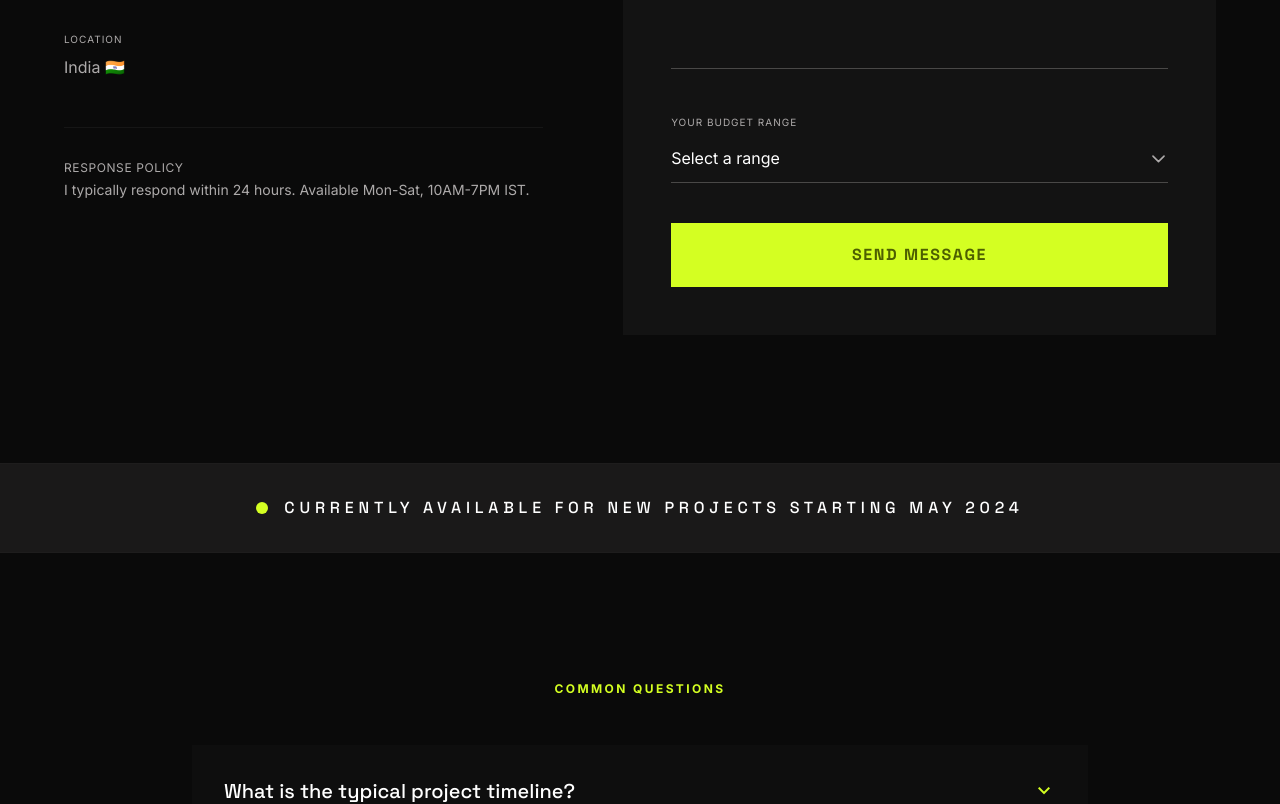
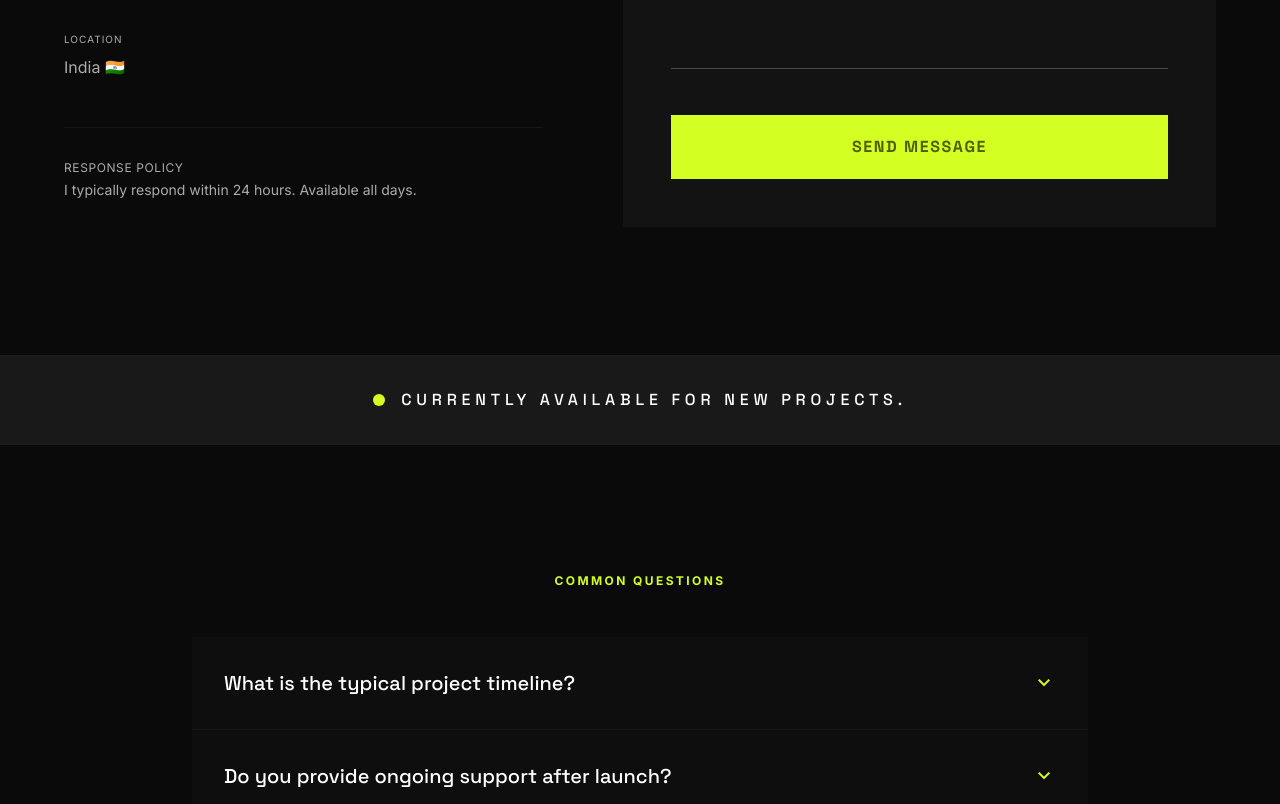
Before and after one commit to AbhishekPandey-dev/Portfolio-rahul, a Next.js app: page /contact in a window 1280 px wide. Shown: the part 1149-1953 px from the top of the page. Built offline with nearby package versions, Linux system fonts and the light colour scheme.

Commit message:
fix: update contact page text and improve select input styles

```diff
--- a/src/app/contact/page.tsx
+++ b/src/app/contact/page.tsx
@@ -23,7 +23,7 @@ export default function ContactPage() {
           <div className="w-full md:w-[45%]">
             <span className="text-primary text-xs font-bold tracking-[0.2em] uppercase block mb-6">GET IN TOUCH</span>
             <p className="text-on-surface text-lg mb-10 leading-relaxed">
-              Whether you are looking for a bespoke Shopify storefront, a high-performance WordPress site, or a custom application built with precision—I provide UI/UX focused development that converts.
+              Whether you are looking for a bespoke Shopify storefront, a high-performance WordPress site, or a custom application built with precision— I provide UI/UX focused development that converts.
             </p>
             <div className="space-y-8 mb-12">
               <div>
@@ -44,7 +44,7 @@ export default function ContactPage() {
             </div>
             <div className="pt-8 border-t border-outline-variant/20">
               <p className="text-on-surface-variant text-xs uppercase tracking-wider mb-1">Response Policy</p>
-              <p className="text-on-surface-variant text-sm">I typically respond within 24 hours. Available Mon-Sat, 10AM-7PM IST.</p>
+              <p className="text-on-surface-variant text-sm">I typically respond within 24 hours. Available all days.</p>
             </div>
           </div>
           {/* Right Column (Form) */}
@@ -57,7 +57,7 @@ export default function ContactPage() {
                 </div>
                 <div className="relative">
                   <label className="text-[10px] uppercase tracking-widest text-on-surface-variant block mb-1">Your Email</label>
-                  <input className="underline-input font-body" placeholder="john@example.com" type="email" />
+                  <input className="underline-input font-body" placeholder="john@example.com" type="email" suppressHydrationWarning={true} />
                 </div>
               </div>
               <div className="relative">
@@ -74,16 +74,6 @@ export default function ContactPage() {
                 <label className="text-[10px] uppercase tracking-widest text-on-surface-variant block mb-1">Tell me about your project</label>
                 <textarea className="underline-input font-body resize-none" placeholder="Briefly describe your goals and timeline..." rows={4}></textarea>
               </div>
-              <div className="relative">
-                <label className="text-[10px] uppercase tracking-widest text-on-surface-variant block mb-1">Your Budget Range</label>
-                <select className="underline-input font-body" defaultValue="Select a range">
-                  <option disabled>Select a range</option>
-                  <option>$2,000 - $5,000</option>
-                  <option>$5,000 - $10,000</option>
-                  <option>$10,000 - $25,000</option>
-                  <option>$25,000+</option>
-                </select>
-              </div>
               <button className="w-full bg-primary text-on-primary font-headline font-bold uppercase tracking-widest py-5 hover:bg-primary-fixed transition-all hover:scale-[1.01] active:scale-[0.99]" type="submit">
                 Send Message
               </button>
@@ -99,7 +89,7 @@ export default function ContactPage() {
             <span className="animate-ping absolute inline-flex h-full w-full rounded-full bg-primary opacity-75"></span>
             <span className="relative inline-flex rounded-full h-3 w-3 bg-primary"></span>
           </span>
-          <p className="font-headline font-medium text-sm md:text-base uppercase tracking-[0.3em]">Currently available for new projects starting May 2024</p>
+          <p className="font-headline font-medium text-sm md:text-base uppercase tracking-[0.3em]">Currently available for new projects.</p>
         </div>
       </section>
 
@@ -114,7 +104,7 @@ export default function ContactPage() {
                 <span className="material-symbols-outlined text-primary group-open:rotate-180 transition-transform">expand_more</span>
               </summary>
               <p className="mt-6 text-on-surface-variant leading-relaxed">
-                Most custom projects range from 4 to 8 weeks depending on complexity. Small Shopify setups can be completed in 2-3 weeks, while comprehensive enterprise applications require a more rigorous schedule.
+                Most custom projects range from 2 to 3 weeks depending on complexity. Small Shopify setups can be completed in 1 week, while comprehensive enterprise applications require a more rigorous schedule.
               </p>
             </details>
             <details className="group bg-background p-6 md:p-8 cursor-pointer transition-all hover:bg-surface-container-low">
--- a/src/app/globals.css
+++ b/src/app/globals.css
@@ -145,6 +145,25 @@ select.underline-input {
   background-size: 1.2rem;
 }
 
+select.underline-input option {
+  background-color: var(--color-surface-container-low);
+  color: var(--color-on-surface);
+  padding: 0.75rem 1rem;
+  font-family: var(--font-body);
+  font-size: 1rem;
+  border: none;
+  transition: background-color 0.2s ease;
+}
+
+select.underline-input option:hover {
+  background-color: var(--color-surface-container);
+}
+
+select.underline-input option:checked {
+  background-color: var(--color-primary-container);
+  color: var(--color-on-primary-container);
+}
+
 .neon-text-glow {
   text-shadow: 0 0 20px rgba(212, 255, 34, 0.3);
 }
```
